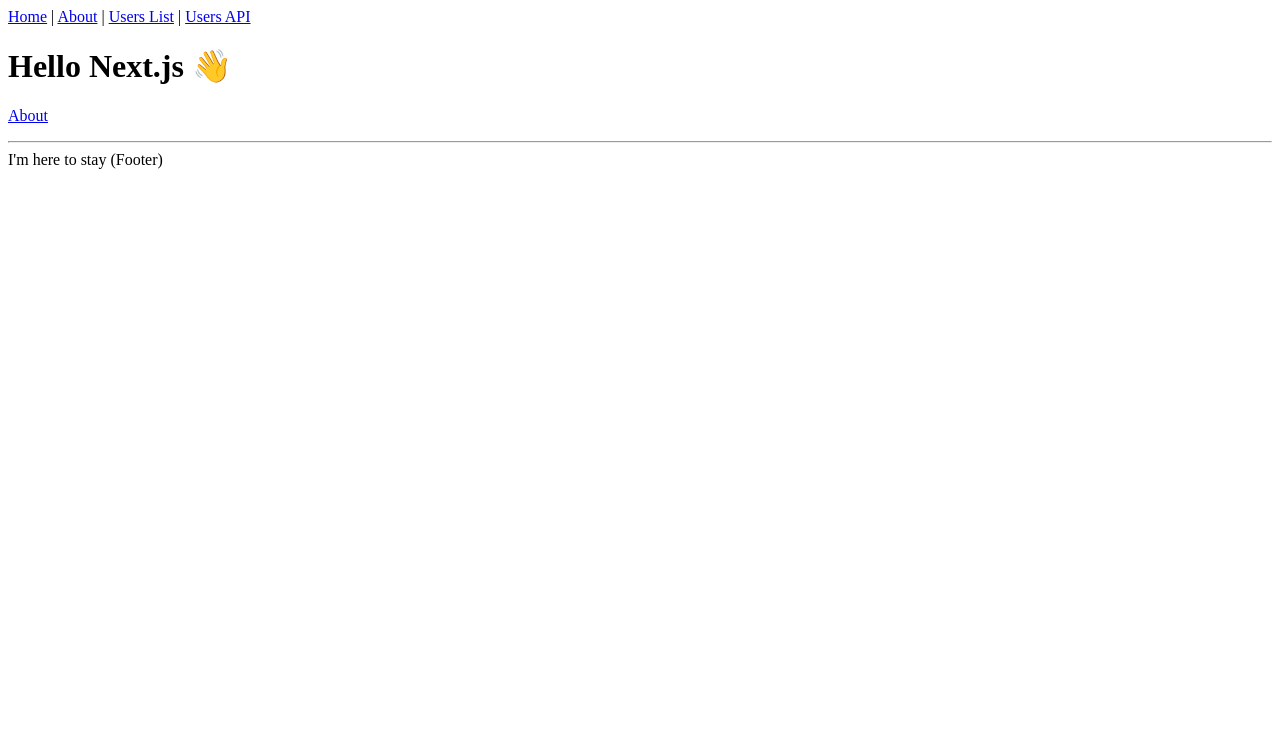
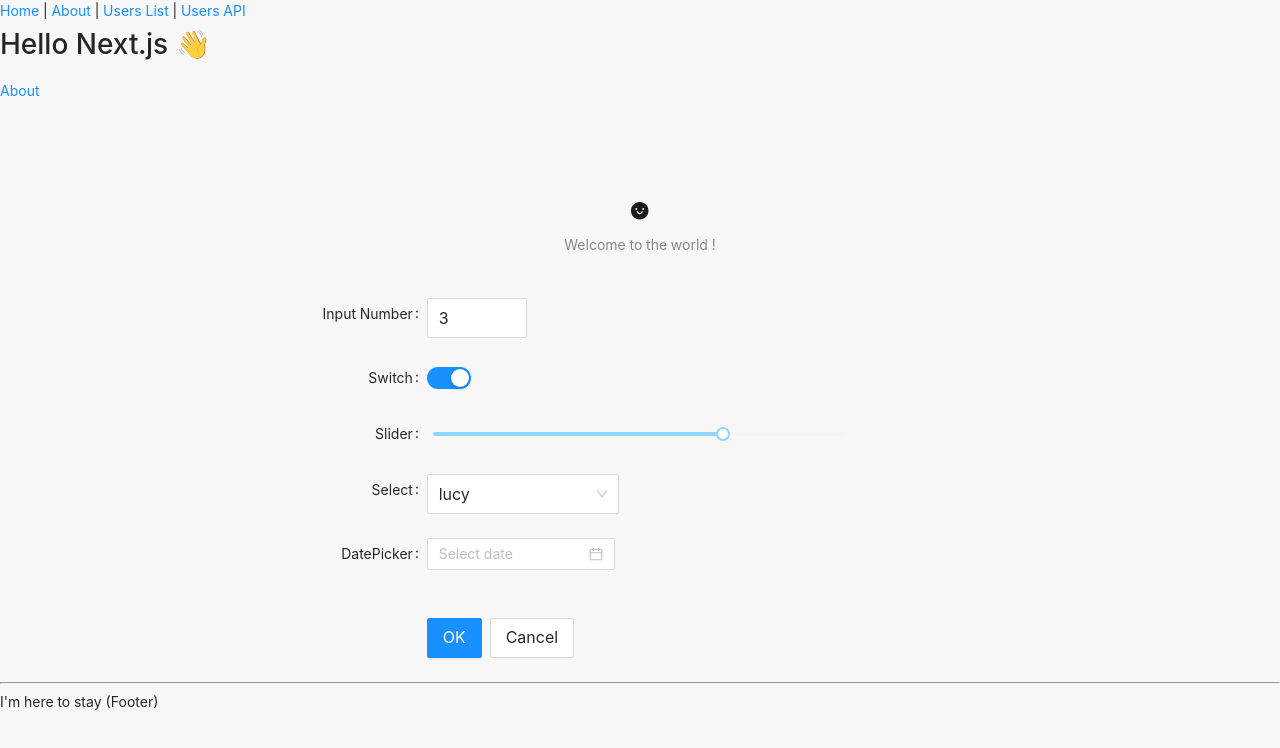
Before and after one commit to icharge/senna-cal, a Next.js app: page / in a window 1280 px wide. Shown: the top 748 px of the page. Built offline with nearby package versions, Linux system fonts and the light colour scheme.

Commit message:
add ant example

```diff
--- /dev/null
+++ b/components/DatePicker.tsx
@@ -0,0 +1,14 @@
+/**
+ * This example previously used antd-dayjs-webpack-plugin
+ * (https://github.com/ant-design/antd-dayjs-webpack-plugin) to attempt to
+ * replace Moment.js with Day.js, but it would crash the page when the user
+ * clicked on the DatePicker. Using this custom component (following Ant Design
+ * guidelines at https://ant.design/docs/react/replace-moment) instead of the
+ * webpack plugin fixes that bug.
+ */
+import dayjsGenerateConfig from 'rc-picker/lib/generate/dayjs';
+import generatePicker from 'antd/lib/date-picker/generatePicker';
+
+const DatePicker = generatePicker(dayjsGenerateConfig);
+
+export default DatePicker;
--- a/package.json
+++ b/package.json
@@ -8,6 +8,9 @@
     "type-check": "tsc"
   },
   "dependencies": {
+    "@ant-design/icons": "^4.6.2",
+    "antd": "^4.15.0",
+    "dayjs": "^1.10.4",
     "next": "latest",
     "react": "^17.0.1",
     "react-dom": "^17.0.1"
--- /dev/null
+++ b/pages/_app.tsx
@@ -0,0 +1,8 @@
+import 'antd/dist/antd.css';
+import { AppProps } from 'next/app';
+import '../styles/vars.css';
+import '../styles/global.css';
+
+export default function MyApp({ Component, pageProps }: AppProps) {
+  return <Component {...pageProps} />;
+}
--- a/pages/index.tsx
+++ b/pages/index.tsx
@@ -1,5 +1,18 @@
-import Link from 'next/link'
-import Layout from '../components/Layout'
+import Link from 'next/link';
+import { Form, Select, InputNumber, Switch, Slider, Button } from 'antd';
+import Layout from '../components/Layout';
+
+// Custom DatePicker that uses Day.js instead of Moment.js
+import DatePicker from '../components/DatePicker';
+
+import { SmileFilled } from '@ant-design/icons';
+
+const FormItem = Form.Item;
+const Option = Select.Option;
+
+const content = {
+  marginTop: '100px',
+};
 
 const IndexPage = () => (
   <Layout title="Home | Next.js + TypeScript Example">
@@ -9,7 +22,91 @@ const IndexPage = () => (
         <a>About</a>
       </Link>
     </p>
+    <div style={content}>
+      <div className="text-center mb-5">
+        <Link href="#">
+          <a className="logo mr-0">
+            <SmileFilled size={48} strokeWidth={1} />
+          </a>
+        </Link>
+
+        <p className="mb-0 mt-3 text-disabled">Welcome to the world !</p>
+      </div>
+      <div>
+        <Form layout="horizontal">
+          <FormItem
+            label="Input Number"
+            labelCol={{ span: 8 }}
+            wrapperCol={{ span: 8 }}
+          >
+            <InputNumber
+              size="large"
+              min={1}
+              max={10}
+              style={{ width: 100 }}
+              defaultValue={3}
+              name="inputNumber"
+            />
+          </FormItem>
+
+          <FormItem
+            label="Switch"
+            labelCol={{ span: 8 }}
+            wrapperCol={{ span: 8 }}
+          >
+            <Switch defaultChecked name="switch" />
+          </FormItem>
+
+          <FormItem
+            label="Slider"
+            labelCol={{ span: 8 }}
+            wrapperCol={{ span: 8 }}
+          >
+            <Slider defaultValue={70} />
+          </FormItem>
+
+          <FormItem
+            label="Select"
+            labelCol={{ span: 8 }}
+            wrapperCol={{ span: 8 }}
+          >
+            <Select
+              size="large"
+              defaultValue="lucy"
+              style={{ width: 192 }}
+              name="select"
+            >
+              <Option value="jack">jack</Option>
+              <Option value="lucy">lucy</Option>
+              <Option value="disabled" disabled>
+                disabled
+              </Option>
+              <Option value="yiminghe">yiminghe</Option>
+            </Select>
+          </FormItem>
+
+          <FormItem
+            label="DatePicker"
+            labelCol={{ span: 8 }}
+            wrapperCol={{ span: 8 }}
+          >
+            <DatePicker name="startDate" />
+          </FormItem>
+          <FormItem
+            style={{ marginTop: 48 }}
+            wrapperCol={{ span: 8, offset: 8 }}
+          >
+            <Button size="large" type="primary" htmlType="submit">
+              OK
+            </Button>
+            <Button size="large" style={{ marginLeft: 8 }}>
+              Cancel
+            </Button>
+          </FormItem>
+        </Form>
+      </div>
+    </div>
   </Layout>
-)
+);
 
-export default IndexPage
+export default IndexPage;
--- /dev/null
+++ b/styles/global.css
@@ -0,0 +1,193 @@
+*,
+*:before,
+*:after {
+  box-sizing: inherit;
+}
+
+html {
+  box-sizing: border-box;
+  font-size: 14px;
+  -ms-overflow-style: -ms-autohiding-scrollbar;
+}
+
+body {
+  background-color: var(--backgroundColor);
+  -ms-text-size-adjust: 100%;
+  -webkit-font-smoothing: antialiased;
+  -moz-osx-font-smoothing: grayscale;
+  text-rendering: optimizeLegibility;
+}
+
+.text-left {
+  text-align: left !important;
+}
+
+.text-right {
+  text-align: right !important;
+}
+
+.text-center {
+  text-align: center !important;
+}
+
+.m-0 {
+  margin: 0 !important;
+}
+
+.mt-0,
+.my-0 {
+  margin-top: 0 !important;
+}
+
+.mr-0,
+.mx-0 {
+  margin-right: 0 !important;
+}
+
+.mb-0,
+.my-0 {
+  margin-bottom: 0 !important;
+}
+
+.ml-0,
+.mx-0 {
+  margin-left: 0 !important;
+}
+
+.m-1 {
+  margin: 0.25rem !important;
+}
+
+.mt-1,
+.my-1 {
+  margin-top: 0.25rem !important;
+}
+
+.mr-1,
+.mx-1 {
+  margin-right: 0.25rem !important;
+}
+
+.mb-1,
+.my-1 {
+  margin-bottom: 0.25rem !important;
+}
+
+.ml-1,
+.mx-1 {
+  margin-left: 0.25rem !important;
+}
+
+.m-2 {
+  margin: 0.5rem !important;
+}
+
+.mt-2,
+.my-2 {
+  margin-top: 0.5rem !important;
+}
+
+.mr-2,
+.mx-2 {
+  margin-right: 0.5rem !important;
+}
+
+.mb-2,
+.my-2 {
+  margin-bottom: 0.5rem !important;
+}
+
+.ml-2,
+.mx-2 {
+  margin-left: 0.5rem !important;
+}
+
+.m-3 {
+  margin: 1rem !important;
+}
+
+.mt-3,
+.my-3 {
+  margin-top: 1rem !important;
+}
+
+.mr-3,
+.mx-3 {
+  margin-right: 1rem !important;
+}
+
+.mb-3,
+.my-3 {
+  margin-bottom: 1rem !important;
+}
+
+.ml-3,
+.mx-3 {
+  margin-left: 1rem !important;
+}
+
+.m-4 {
+  margin: 1.5rem !important;
+}
+
+.mt-4,
+.my-4 {
+  margin-top: 1.5rem !important;
+}
+
+.mr-4,
+.mx-4 {
+  margin-right: 1.5rem !important;
+}
+
+.mb-4,
+.my-4 {
+  margin-bottom: 1.5rem !important;
+}
+
+.ml-4,
+.mx-4 {
+  margin-left: 1.5rem !important;
+}
+
+.m-5 {
+  margin: 3rem !important;
+}
+
+.mt-5,
+.my-5 {
+  margin-top: 3rem !important;
+}
+
+.mr-5,
+.mx-5 {
+  margin-right: 3rem !important;
+}
+
+.mb-5,
+.my-5 {
+  margin-bottom: 3rem !important;
+}
+
+.ml-5,
+.mx-5 {
+  margin-left: 3rem !important;
+}
+
+.logo {
+  display: flex;
+  align-items: center;
+  margin-right: 1rem;
+  font-size: 1.25rem;
+  white-space: nowrap;
+  color: var(--primaryColor);
+  justify-content: center;
+}
+
+.logo > svg {
+  fill: var(--primaryColor);
+}
+
+.text-disabled {
+  color: var(--textColorSecondary) !important;
+}
--- /dev/null
+++ b/styles/vars.css
@@ -0,0 +1,5 @@
+:root {
+  --backgroundColor: #f7f7f7;
+  --primaryColor: #191a1b;
+  --textColorSecondary: rgba(0, 0, 0, 0.45);
+}
```
Also changed, not shown: 1 other file (tests, documents, lock files or other folders).
